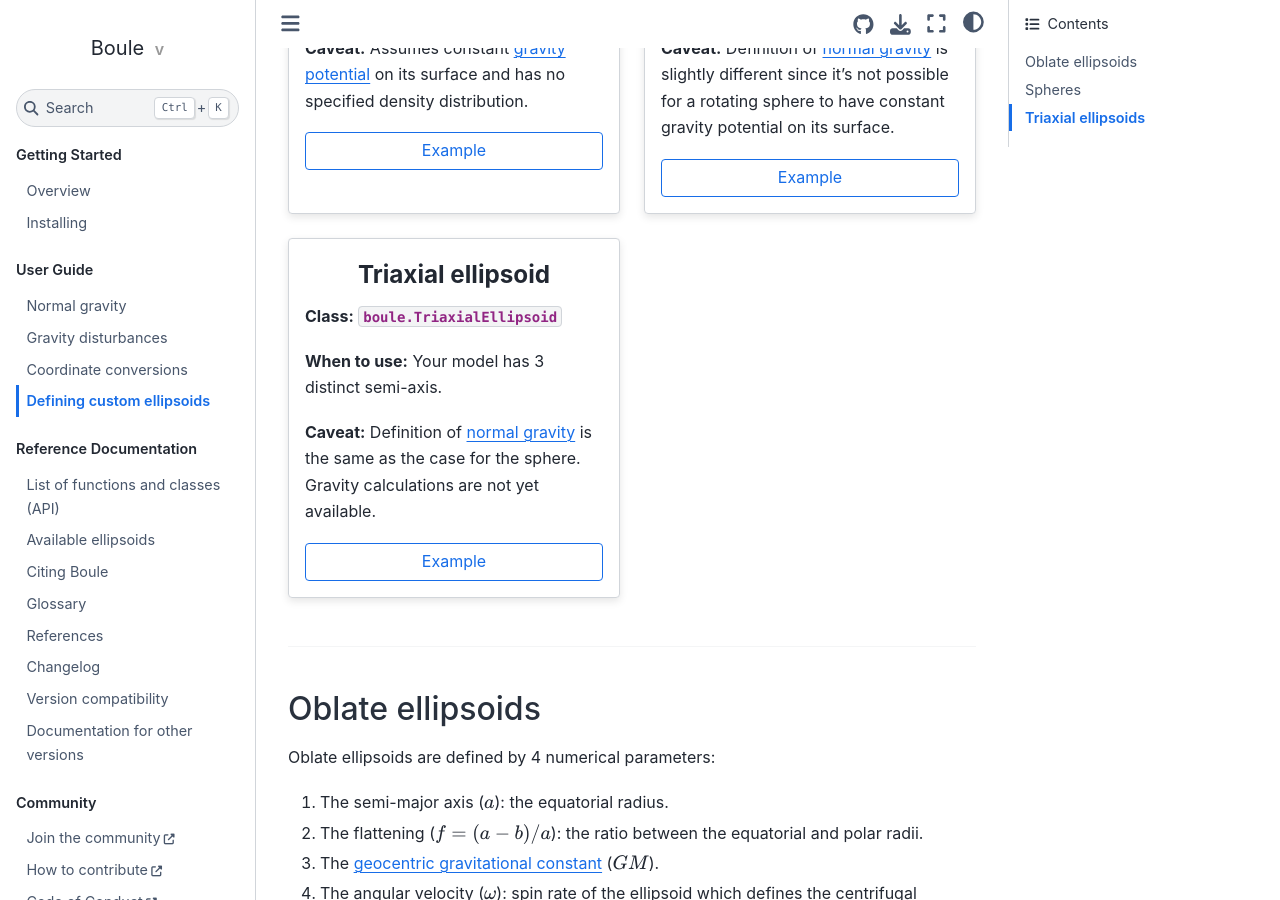
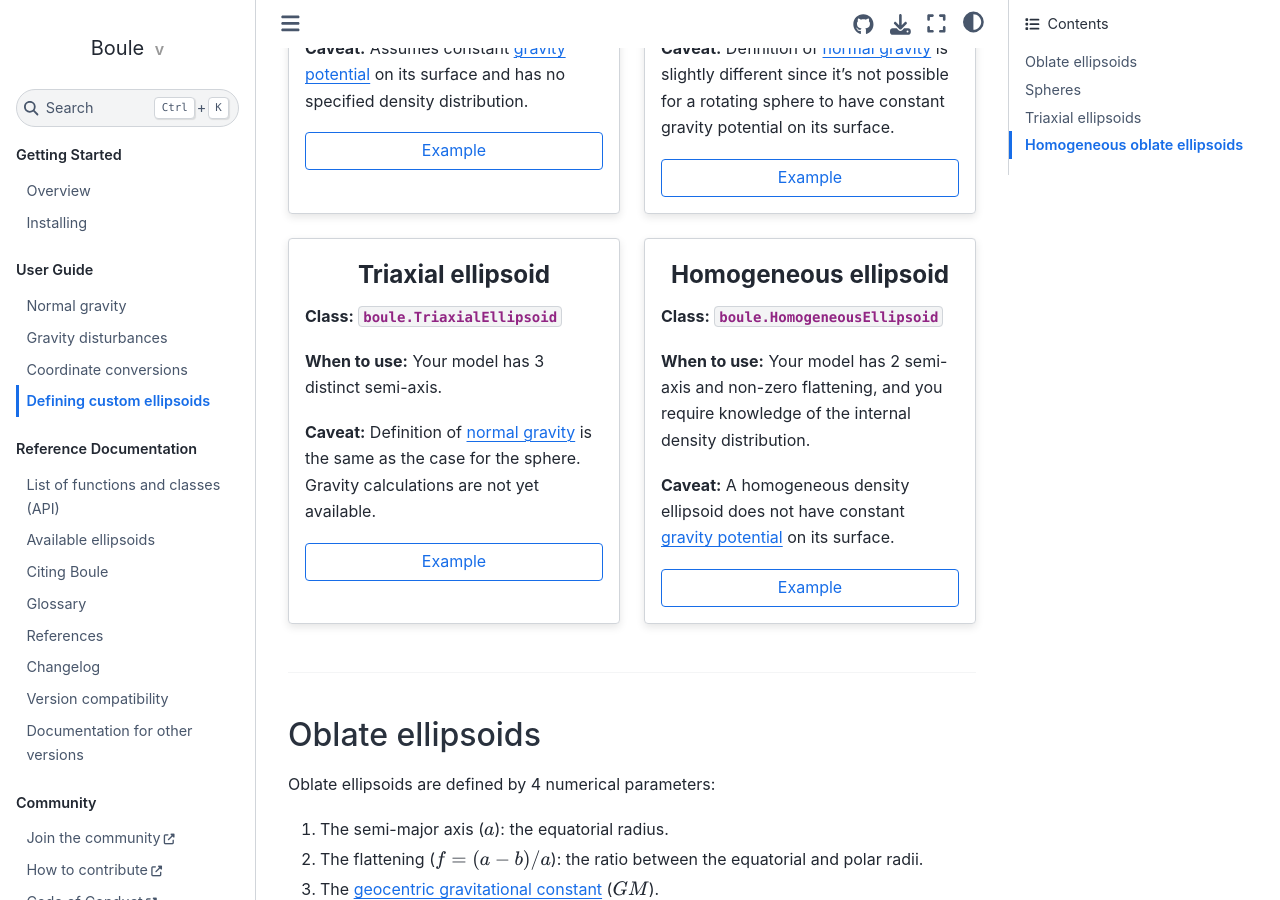
Before and after one commit to fatiando/boule, a Sphinx documentation site: the page built from doc/user_guide/defining_ellipsoids.rst, in a window 1280 px wide and 900 px high, scrolled down 352 px. Built offline with Sphinx 7.4.7 and the Sphinx Book theme 1.1.4, drawn with Linux system fonts in a browser that asks for light colours; the version number could not be read and is left out; some of the changed text lies outside the part shown.

Commit message:
Start adding a homogeneous example to the defining ellipsoids page

```diff
--- a/doc/user_guide/defining_ellipsoids.rst
+++ b/doc/user_guide/defining_ellipsoids.rst
@@ -62,6 +62,26 @@
         case for the sphere. Gravity calculations are not yet available.
 
         .. button-ref:: defining_ellipsoids_triaxial
+            :ref-type: ref
+            :click-parent:
+            :color: primary
+            :outline:
+            :expand:
+
+            Example
+
+    .. grid-item-card:: Homogeneous ellipsoid
+        :class-title: sd-fs-4 text-center
+
+        **Class:** :class:`boule.HomogeneousEllipsoid`
+
+        **When to use:** Your model has 2 semi-axis and non-zero flattening, and
+        you require knowledge of the internal density distribution.
+
+        **Caveat:** A homogeneous density ellipsoid does not have constant
+        :term:`gravity potential` on its surface.
+
+        .. button-ref:: defining_ellipsoids_homogeneous
             :ref-type: ref
             :click-parent:
             :color: primary
@@ -194,3 +214,8 @@
     Gravity calculations have not been implemented yet for triaxial ellipsoids.
     If you're interested in this feature or would like to help implement it,
     please `get in touch <https://www.fatiando.org/contact>`__.
+
+.. _defining_ellipsoids_homogeneous:
+
+Homogeneous oblate ellipsoids
+-----------------------------
```
